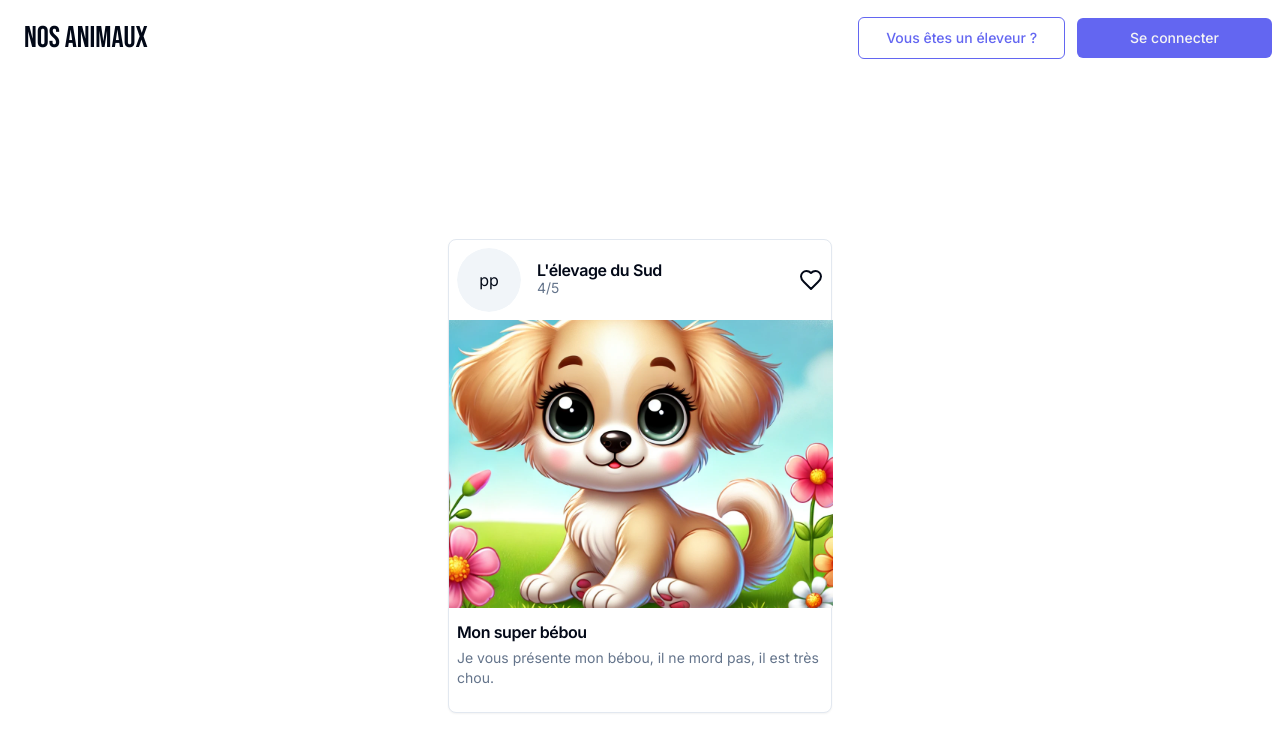
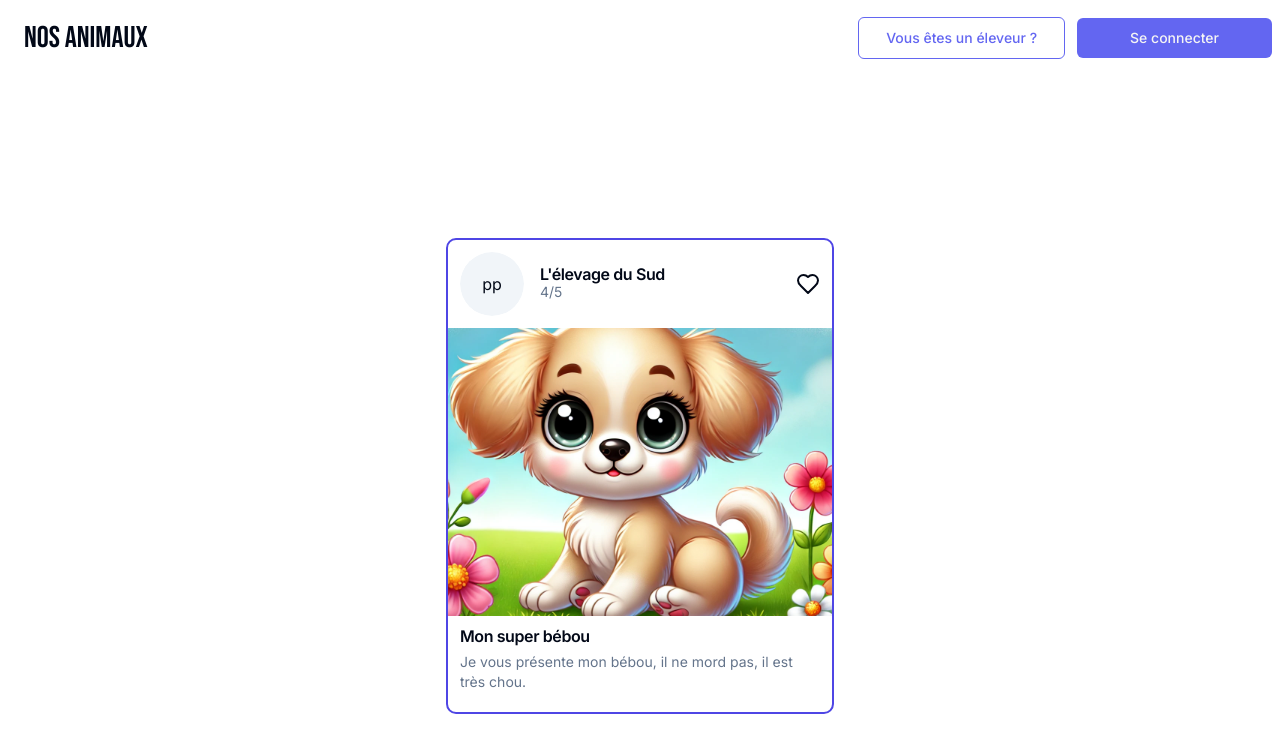
Before and after one commit to EmyLD/pets-app, a Next.js app: page / in a window 1280 px wide. Shown: the top 752 px of the page. Built offline with nearby package versions, Linux system fonts and the light colour scheme.

Commit message:
change card icon, add custom colors for tailwind (indigo custom)

```diff
--- a/components/publication/Publication.tsx
+++ b/components/publication/Publication.tsx
@@ -9,6 +9,7 @@ import {
 import { Avatar, AvatarFallback, AvatarImage } from "@/components/ui/avatar";
 import Image from "next/image";
 import { Heart } from "lucide-react";
+import { Button } from "../ui/button";
 
 type Props = {
   avatarImg: string;
@@ -19,6 +20,9 @@ type Props = {
   title: string;
   description: string;
 };
+
+// todo : contour violet hover récupérer couleur orange.
+// todo : ajouter un hook mediaquery pour ifMobile (div display none)
 
 export default function Publication({ ...props }: Props) {
   return (
@@ -36,16 +40,14 @@ export default function Publication({ ...props }: Props) {
           <Heart />
         </button>
       </CardHeader>
-      <CardContent className="relative w-96 h-72">
+      <CardContent className="relative w-96 h-72 overflow-hidden">
         <Image
           src={props.petImg}
-          layout="fill"
-          className="object-cover"
+          fill={true}
+          objectFit="cover"
           alt="blabla"
+          priority={true}
         />
-        <p className="bg-slate-500 relative h-full -z-10 hover:z-50 ">
-          Voir pluus
-        </p>
       </CardContent>
       <CardFooter>
         <CardTitle>{props.title}</CardTitle>
--- a/components/ui/card.tsx
+++ b/components/ui/card.tsx
@@ -9,7 +9,7 @@ const Card = React.forwardRef<
   <div
     ref={ref}
     className={cn(
-      "rounded-lg border bg-card text-card-foreground shadow-sm",
+      "rounded-lg  outline outline-2 outline-indigo-600 bg-card text-card-foreground shadow-sm hover:outline-",
       className
     )}
     {...props}
@@ -21,7 +21,7 @@ const CardHeader = React.forwardRef<
   HTMLDivElement,
   React.HTMLAttributes<HTMLDivElement>
 >(({ className, ...props }, ref) => (
-  <div ref={ref} className={cn("flex p-2  ", className)} {...props} />
+  <div ref={ref} className={cn("flex p-3  ", className)} {...props} />
 ));
 CardHeader.displayName = "CardHeader";
 
@@ -64,11 +64,7 @@ const CardFooter = React.forwardRef<
   HTMLDivElement,
   React.HTMLAttributes<HTMLDivElement>
 >(({ className, ...props }, ref) => (
-  <div
-    ref={ref}
-    className={cn("flex flex-col px-2 py-4", className)}
-    {...props}
-  />
+  <div ref={ref} className={cn("flex flex-col p-3", className)} {...props} />
 ));
 CardFooter.displayName = "CardFooter";
 
--- a/tailwind.config.ts
+++ b/tailwind.config.ts
@@ -1,13 +1,13 @@
-import type { Config } from "tailwindcss"
+import type { Config } from "tailwindcss";
 
 const config = {
   darkMode: ["class"],
   content: [
-    './pages/**/*.{ts,tsx}',
-    './components/**/*.{ts,tsx}',
-    './app/**/*.{ts,tsx}',
-    './src/**/*.{ts,tsx}',
-	],
+    "./pages/**/*.{ts,tsx}",
+    "./components/**/*.{ts,tsx}",
+    "./app/**/*.{ts,tsx}",
+    "./src/**/*.{ts,tsx}",
+  ],
   prefix: "",
   theme: {
     container: {
@@ -52,6 +52,15 @@ const config = {
           DEFAULT: "hsl(var(--card))",
           foreground: "hsl(var(--card-foreground))",
         },
+        "indigo-dark": "#514983",
+        "indigo-dark-hover": "#413a69",
+        "indigo-dark-active": "#312c4f",
+        "indigo-normal": "#6c61af",
+        "indigo-normal-hover": "#61579e",
+        "indigo-normal-active": "#564e8c",
+        "indigo-light": "#f0eff7",
+        "indigo-light-hover": "#e9e7f3",
+        "indigo-light-active": "#d1cee6",
       },
       borderRadius: {
         lg: "var(--radius)",
@@ -75,6 +84,6 @@ const config = {
     },
   },
   plugins: [require("tailwindcss-animate")],
-} satisfies Config
+} satisfies Config;
 
-export default config
+export default config;
```
